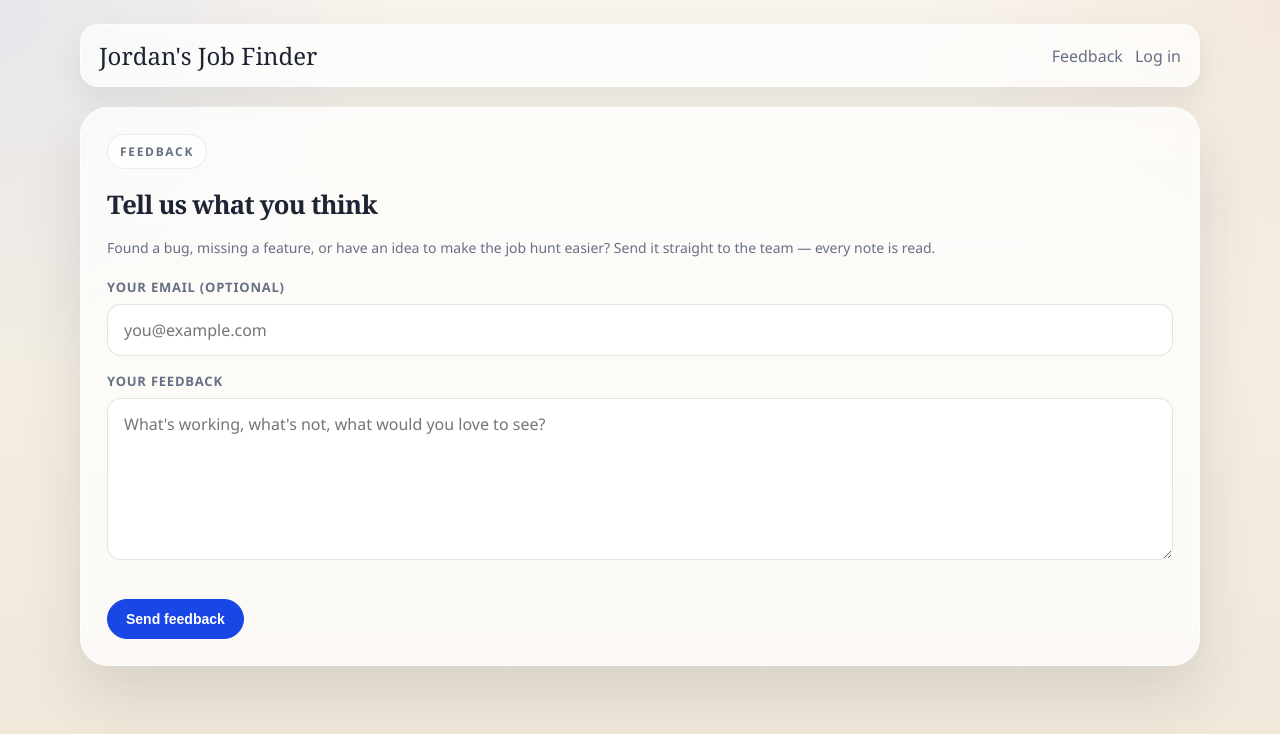
After one commit to divinedavis/JordansJobFinder, a Flask app: page /feedback in a window 1280 px wide. The commit adds this page. Shown: the top 734 px of the page. Run offline with Flask 3, Linux system fonts and the light colour scheme; some libraries are stand-ins or nearby versions.

Commit message:
Add user feedback button with an owner-only review inbox
Visitors (signed in or anonymous) can now leave feedback from a
"Feedback" link in the nav. Submissions are stored in a new `feedback`
table and reviewed by the owner at /feedback/admin.

- models.py: Feedback model. user_id is SET NULL on account deletion so
  the review history (and the email snapshot for follow-up) survives.
- matching.py: is_admin_email() — a strict match against SUPERUSER_EMAIL
  (divinejdavis@gmail.com in prod). is_superuser_email() is intentionally
  open to every signed-in user, so it can't gate the inbox.
- routes.py: public GET/POST /feedback, owner-only GET /feedback/admin and
  POST /feedback/<id>/resolve (both 404 for non-owners so the route isn't
  disclosed), plus an is_admin context processor for the nav link.
- base.html: Feedback nav link for all users; Inbox link for the owner.
- feedback.html / feedback_admin.html: submission form + review list.
- tests/test_feedback.py: submission (anon + signed-in), length cap,
  empty rejection, and the owner-only inbox/resolve gate.

XCUITest review: N/A (web app, no iOS UI tests). Covered by the new
pytest cases above.

Co-Authored-By: Claude Opus 4.8 (1M context) <noreply@anthropic.com>

```diff
--- a/app/matching.py
+++ b/app/matching.py
@@ -150,6 +150,17 @@ def is_superuser_email(email: Optional[str]) -> bool:
     return bool((email or "").strip())
 
 
+def is_admin_email(email: Optional[str]) -> bool:
+    """Only the configured owner (SUPERUSER_EMAIL) may review submitted feedback.
+
+    is_superuser_email() is intentionally open to every signed-in user, so it
+    can't gate the feedback inbox — this stricter check matches the single
+    owner account (divinejdavis@gmail.com in production) exactly.
+    """
+    target = (SUPERUSER_EMAIL or "").strip().lower()
+    return bool(target) and (email or "").strip().lower() == target
+
+
 def match_job_for_user(
     title_slug: str,
     experience_bucket: str,
--- a/app/routes.py
+++ b/app/routes.py
@@ -20,8 +20,8 @@ from flask import send_file
 
 from .catalog import DEFAULT_CITIES, FINANCE_DEFAULT_CITIES, SALES_DEFAULT_CITIES, TITLE_LABELS, city_choices, experience_choices, title_choices
 from .db import get_db
-from .matching import choose_cities, city_from_slug, is_superuser_email
-from .models import BaseResume, Job, JobMatch, SavedSearch, Subscription, TailoredResume, User
+from .matching import choose_cities, city_from_slug, is_admin_email, is_superuser_email
+from .models import BaseResume, Feedback, Job, JobMatch, SavedSearch, Subscription, TailoredResume, User
 from .models import utc_now
 from .resumes import (
     ResumeError,
@@ -85,6 +85,14 @@ def require_user():
         return user
     flash("Please sign in first.", "error")
     return None
+
+
+@web.app_context_processor
+def inject_admin_flag():
+    """Expose `is_admin` to every template so the nav can show the
+    Feedback Inbox link only to the owner."""
+    user = current_user()
+    return {"is_admin": is_admin_email(user.email) if user else False}
 
 
 def ensure_subscription(user: User, db):
@@ -749,6 +757,81 @@ def research():
     )
 
 
+FEEDBACK_MAX_LEN = 5000
+
+
+@web.route("/feedback", methods=["GET", "POST"])
+def feedback():
+    """Open feedback form — any visitor (signed in or not) can leave a note,
+    stored for the owner to review at /feedback/admin."""
+    user = current_user()
+    if request.method == "POST":
+        message = request.form.get("message", "").strip()
+        if not message:
+            flash("Please enter your feedback before sending.", "error")
+            return redirect(url_for("web.feedback"))
+        message = message[:FEEDBACK_MAX_LEN]
+        email = request.form.get("email", "").strip().lower()
+        if user and not email:
+            email = user.email
+        # Capture where they were so the owner has context; never trust it for
+        # control flow — it's only display text and Jinja autoescapes it.
+        page = (request.form.get("page", "").strip() or request.referrer or "")[:255]
+
+        db = get_db()
+        db.add(Feedback(
+            user_id=user.id if user else None,
+            email=email or None,
+            message=message,
+            page=page or None,
+        ))
+        db.commit()
+        logger.info("Feedback submitted user_id=%s", user.id if user else None)
+        flash("Thanks for the feedback — it's been sent to the team.", "success")
+        return redirect(url_for("web.feedback"))
+
+    return render_template("feedback.html", user=user)
+
+
+@web.get("/feedback/admin")
+def feedback_admin():
+    """Owner-only inbox of submitted feedback. Returns 404 (not 403) for
+    everyone else so the route's existence isn't disclosed."""
+    user = require_user()
+    if not user:
+        return redirect(url_for("web.sign_in"))
+    if not is_admin_email(user.email):
+        abort(404)
+
+    db = get_db()
+    items = db.query(Feedback).order_by(Feedback.created_at.desc()).all()
+    open_count = sum(1 for item in items if not item.is_resolved)
+    return render_template(
+        "feedback_admin.html",
+        user=user,
+        items=items,
+        open_count=open_count,
+        total=len(items),
+    )
+
+
+@web.post("/feedback/<int:feedback_id>/resolve")
+def feedback_resolve(feedback_id: int):
+    user = require_user()
+    if not user:
+        return redirect(url_for("web.sign_in"))
+    if not is_admin_email(user.email):
+        abort(404)
+
+    db = get_db()
+    item = db.get(Feedback, feedback_id)
+    if not item:
+        abort(404)
+    item.is_resolved = not item.is_resolved
+    db.commit()
+    return redirect(url_for("web.feedback_admin"))
+
+
 @web.post("/stripe/webhook")
 def stripe_webhook():
     payload = request.get_data()
--- a/app/templates/base.html
+++ b/app/templates/base.html
@@ -473,11 +473,14 @@
           <a href="{{ url_for('web.analytics') }}">Analytics</a>
           <a href="{{ url_for('web.research') }}">Research</a>
           <a href="{{ url_for('web.resume_page') }}">Resume</a>
+          <a href="{{ url_for('web.feedback') }}">Feedback</a>
+          {% if is_admin %}<a href="{{ url_for('web.feedback_admin') }}">Inbox</a>{% endif %}
           <form method="post" action="{{ url_for('web.sign_out') }}">
       <input type="hidden" name="csrf_token" value="{{ csrf_token() }}">
             <button type="submit">Sign out</button>
           </form>
         {% else %}
+          <a href="{{ url_for('web.feedback') }}">Feedback</a>
           <a href="{{ url_for('web.login') }}">Log in</a>
         {% endif %}
       </nav>
--- /dev/null
+++ b/app/templates/feedback.html
@@ -0,0 +1,24 @@
+{% extends "base.html" %}
+{% block title %}Feedback · Jordan's Job Finder{% endblock %}
+{% block content %}
+<section class="panel">
+  <span class="eyebrow">Feedback</span>
+  <h2>Tell us what you think</h2>
+  <p class="muted">Found a bug, missing a feature, or have an idea to make the job hunt easier? Send it straight to the team — every note is read.</p>
+  <form method="post" action="{{ url_for('web.feedback') }}" style="margin-top:18px;">
+    <input type="hidden" name="csrf_token" value="{{ csrf_token() }}">
+    <input type="hidden" name="page" value="{{ request.referrer or '' }}">
+    {% if not user %}
+    <label for="feedback-email">Your email (optional)</label>
+    <input id="feedback-email" type="email" name="email" placeholder="you@example.com" maxlength="255">
+    {% endif %}
+    <label for="feedback-message">Your feedback</label>
+    <textarea id="feedback-message" name="message" rows="6" required maxlength="5000"
+      placeholder="What's working, what's not, what would you love to see?"
+      style="width:100%;border-radius:14px;border:1px solid rgba(29,36,51,0.12);background:rgba(255,255,255,0.86);color:var(--ink);font:inherit;padding:14px 16px;margin-bottom:16px;resize:vertical;"></textarea>
+    <div class="button-row">
+      <button type="submit" class="button">Send feedback</button>
+    </div>
+  </form>
+</section>
+{% endblock %}
```
Also changed, not shown: app/models.py (+24 -0 lines), app/templates/feedback_admin.html (added, +29 -0 lines), tests/test_feedback.py (added, +98 -0 lines).
